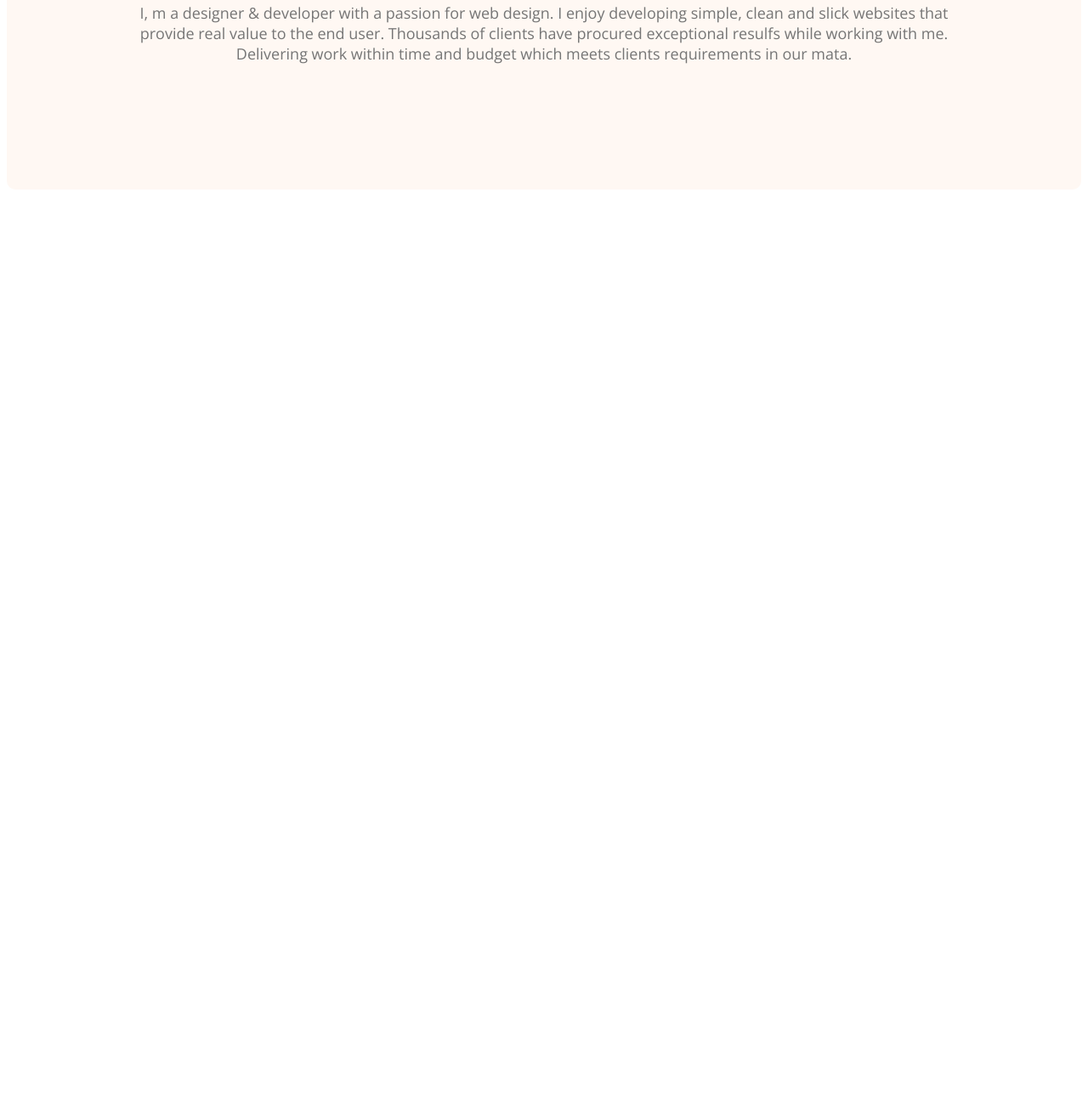
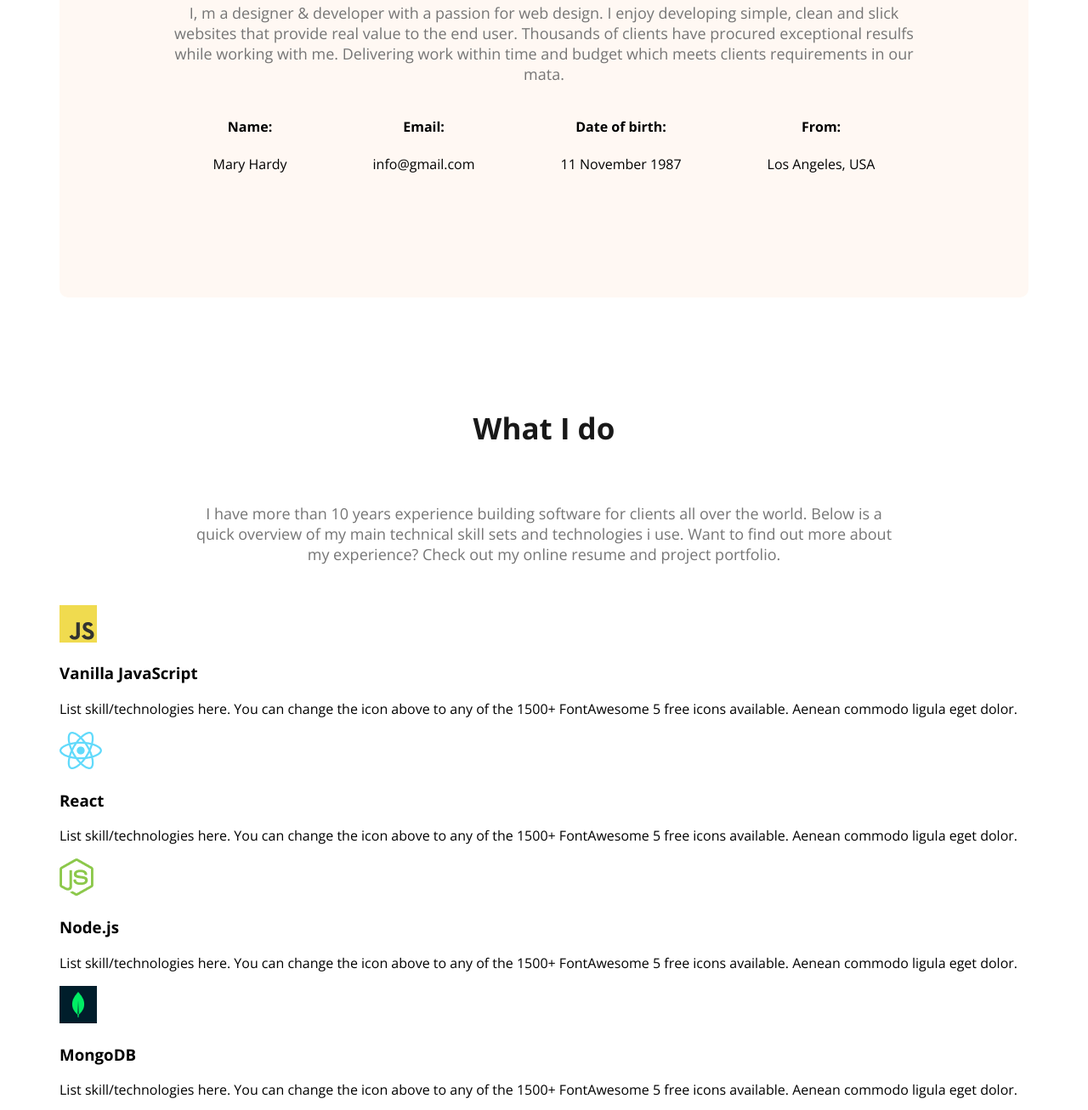
Before and after one commit to mehedi-mh/web-developer-portfolio, a plain HTML site: page index.html in a window 1280 px wide. Shown: the part 1173-2479 px from the top of the page at 85% size. Before the commit the page ends 1526 px from the top, so only its background shows below. Drawn offline with nearby package versions, Linux system fonts and the light colour scheme.

Commit message:
add skills

```diff
--- a/index.html
+++ b/index.html
@@ -38,6 +38,54 @@
         <section class="about">
             <h3 class="section-title">About Me</h3>
             <p class="section-description">I, m a designer & developer with a passion for web design. I enjoy developing simple, clean and slick websites that provide real value to the end user. Thousands of clients have procured exceptional resulfs while working with me. Delivering work within time and budget which meets clients requirements in our mata.</p>
+            <div class="about-info-container">
+                <div class="about-info">
+                    <h4 class="info-title">Name:</h4>
+                    <p class="info-description">Mary Hardy </p>
+                </div>
+                <div class="about-info">
+                    <h4 class="info-title">Email:</h4>
+                    <p class="info-description">info@gmail.com</p>
+                </div>
+                <div class="about-info">
+                    <h4 class="info-title">Date of birth:</h4>
+                    <p class="info-description">11 November 1987</p>
+                </div>
+                <div class="about-info">
+                    <h4 class="info-title">From:</h4>
+                    <p class="info-description">Los Angeles, USA</p>
+                </div>
+
+            </div>
+        </section>
+
+        <section>
+            <h3 class="section-title">What I do</h3>
+            <p id="what-i-do-description" class="section-description">I have more than 10 years experience building software for clients all over the world. Below is a quick overview of my main technical skill sets and technologies i use. Want to find out more about my experience? Check out my online resume and project portfolio.</p>
+
+            <div class="skills-container">
+                <div class="skill">
+                    <img src="images/icons/js.png" alt="">
+                    <h3 class="skill-title">Vanilla JavaScript</h3>
+                    <p class="skill-description">List skill/technologies here. You can change the icon above to any of the 1500+ FontAwesome 5 free icons available. Aenean commodo ligula eget dolor.</p>
+                </div>
+                <div class="skill">
+                    <img src="images/icons/react.png" alt="">
+                    <h3 class="skill-title">React</h3>
+                    <p class="skill-description">List skill/technologies here. You can change the icon above to any of the 1500+ FontAwesome 5 free icons available. Aenean commodo ligula eget dolor.</p>
+                </div>
+                <div class="skill">
+                    <img src="images/icons/nodejs.png" alt="">
+                    <h3 class="skill-title">Node.js</h3>
+                    <p class="skill-description">List skill/technologies here. You can change the icon above to any of the 1500+ FontAwesome 5 free icons available. Aenean commodo ligula eget dolor.</p>
+                </div>
+                <div class="skill">
+                    <img src="images/icons/mongo.png" alt="">
+                    <h3 class="skill-title">MongoDB</h3>
+                    <p class="skill-description">List skill/technologies here. You can change the icon above to any of the 1500+ FontAwesome 5 free icons available. Aenean commodo ligula eget dolor.</p>
+                </div>
+
+            </div>
         </section>
 
     </main>
--- a/styles/portfolio.css
+++ b/styles/portfolio.css
@@ -100,6 +100,11 @@ nav a {
     margin-top: 5px;
 }
 
+main{
+    max-width: 1140px;
+    align-items: center;
+    margin: 0 auto;
+}
 
 .about {
     padding: 130px;
@@ -107,3 +112,15 @@ nav a {
     background: #FFF8F3;
     margin: 130px 0;
 }
+.about-info-container{
+    display: flex;
+    justify-content: space-around;
+}
+
+.about-info{
+    text-align: center;
+}
+
+#what-i-do-description{
+    padding: 30px 150px;
+}
```
